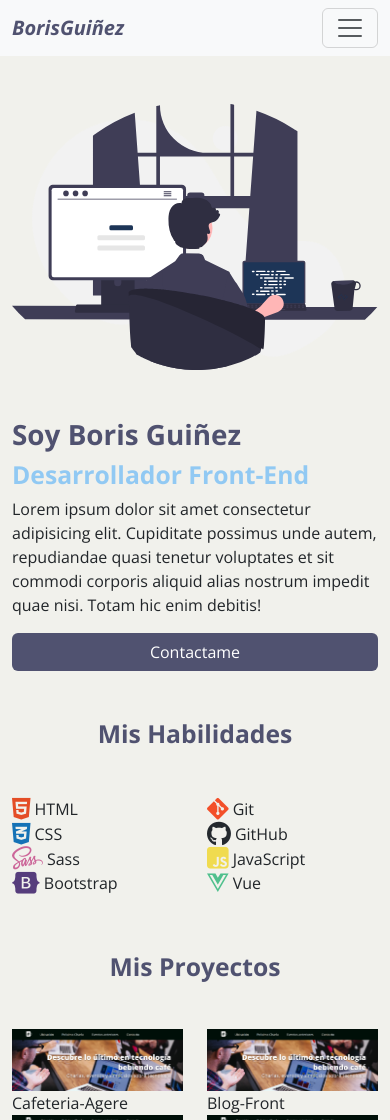
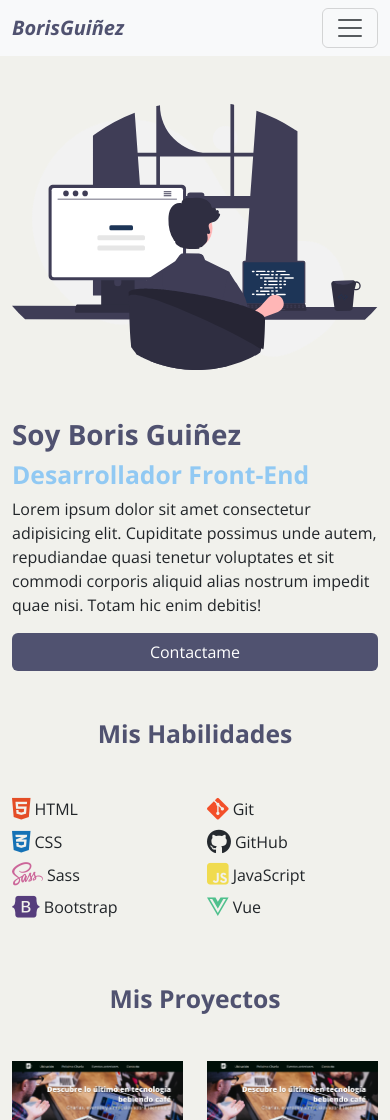
Before and after one commit to boanguibe/portafolio, a website with bundled scripts: page index.html in a window 390 px wide. Shown: the top 1120 px of the page. Built offline with nearby package versions, Linux system fonts and the light colour scheme.

Commit message:
update finales 2

```diff
--- a/index.html
+++ b/index.html
@@ -19,7 +19,7 @@
                 <span class="navbar-toggler-icon"></span>
             </button>
             <div class="collapse navbar-collapse" id="navbarNavAltMarkup">
-                <div class="navbar-nav">
+                <div class="navbar-nav color-primario">
                     <a class="nav-link active" aria-current="page" href="#inicio">Inicio</a>
                     <a class="nav-link" href="#habilidades">Mis habilidades</a>
                     <a class="nav-link" href="#proyectos">Proyectos</a>
@@ -50,19 +50,19 @@
         <div class="row mt-5 ">
             <div class="col-6 d-flex-row justify-content-space-between">
                 <div class="row mb-2">
-                    <div class="col-12 col-md-3 d-flex align-items-center">
+                    <div class="col-12 mb-2 col-md-3 d-flex align-items-center">
                         <i class="fa-brands fa-html5 fs-2 icon-html5"></i>
                         <span class="ms-1 ">HTML</span>
                     </div>
-                    <div class="col-12 col-md-3 d-flex align-items-center">
+                    <div class="col-12 mb-2 col-md-3 d-flex align-items-center">
                         <i class="fa-brands fa-css3-alt fs-2 icon-css3"></i>
                         <span class="ms-1">CSS</span>
                     </div>
-                    <div class="col-12 col-md-3 d-flex align-items-center">
+                    <div class="col-12 mb-2 col-md-3 d-flex align-items-center">
                         <i class="fa-brands fa-sass fs-2 icon-sass"></i>
                         <span class="ms-1">Sass</span>
                     </div>
-                    <div class="col-12 col-md-3 d-flex align-items-center">
+                    <div class="col-12 mb-2 col-md-3 d-flex align-items-center">
                         <i class="fa-brands fa-bootstrap fs-2 icon-bootstrap"></i>
                         <span class="ms-1">Bootstrap</span>
                     </div>
@@ -70,19 +70,19 @@
             </div>
             <div class="col-6 d-flex-row justify-content-space-between">
                 <div class="row mb-2">
-                    <div class="col-12 col-md-3 d-flex align-items-center">
+                    <div class="col-12 mb-2 col-md-3 d-flex align-items-center">
                         <i class="fa-brands fa-git-alt fs-2 icon-git"></i>
                         <span class="ms-1">Git</span>
                     </div>
-                    <div class="col-12 col-md-3 d-flex align-items-center">
+                    <div class="col-12 mb-2 col-md-3 d-flex align-items-center">
                         <i class="fa-brands fa-github fs-2 icon-github"></i>
                         <span class="ms-1">GitHub</span>
                     </div>
-                    <div class="col-12 col-md-3 d-flex align-items-center">
+                    <div class="col-12 mb-2 col-md-3 d-flex align-items-center">
                         <i class="fa-brands fa-square-js fs-2 icon-js"></i>
                         <span class="ms-1">JavaScript</span>
                     </div>
-                    <div class="col-12 col-md-3 d-flex align-items-center">
+                    <div class="col-12 mb-2 col-md-3 d-flex align-items-center">
                         <i class="fa-brands fa-vuejs fs-2 icon-vue"></i>
                         <span class="ms-1">Vue</span>
                     </div>
```
